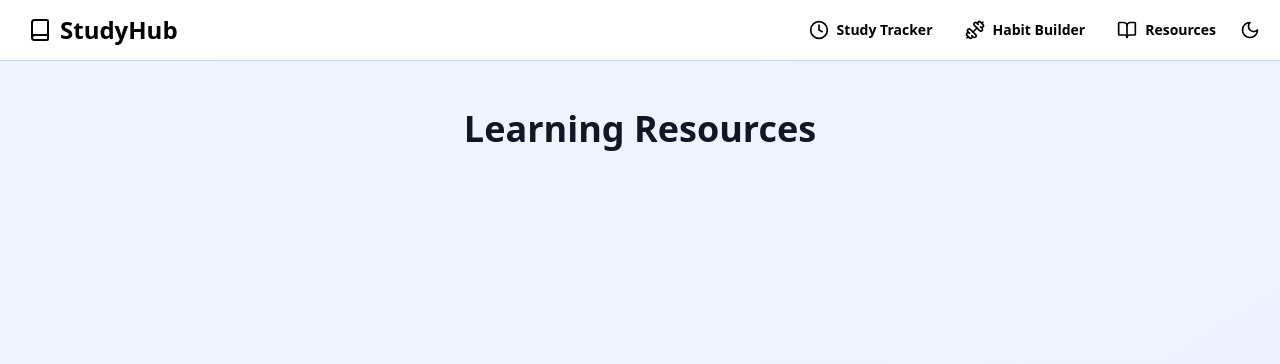
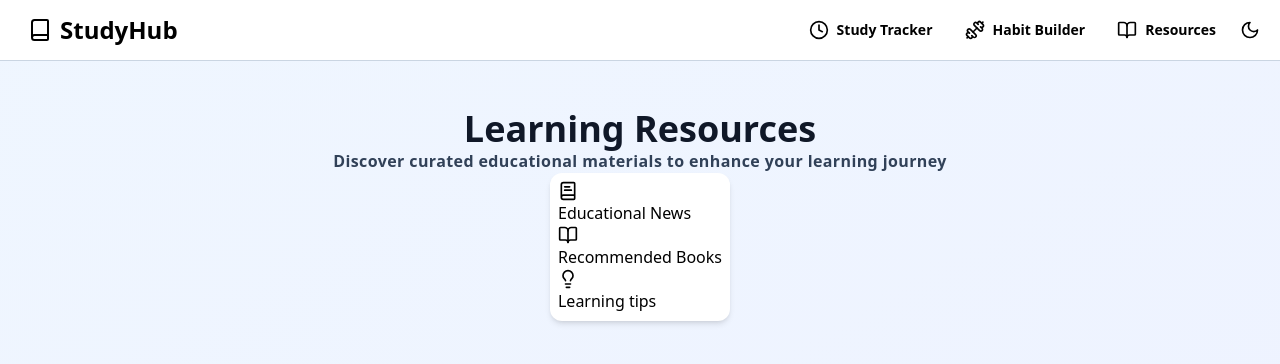
Before and after one commit to RikenMor001/StudyHub, a React (Vite) app: page /resources in a window 1280 px wide. Shown: the top 364 px of the page. Built offline with nearby package versions, Linux system fonts and the light colour scheme.

Commit message:
Update resources.jsx

```diff
--- a/src/pages/resources/resources.jsx
+++ b/src/pages/resources/resources.jsx
@@ -1,12 +1,50 @@
+
+import { BookOpen, BookText, LightbulbIcon } from "lucide-react"
+import { useState } from "react"
 
 export const Resources = () => {
+    const [activeTab, setActiveTab] = useState("news")
     return <div className="min-h-screen bg-gradient-to-br from-blue-50 to-indigo-50 py-12 px-4 sm:px-6">
         <div className="max-w-4xl mx-auto">
+
             <div className="text-center">
                 <h1 className="text-3xl sm:text-4xl font-bold text-gray-900">
                     Learning Resources
                 </h1>
+                <p className="text-slate-700 font-semibold tracking-wide">
+                    Discover curated educational materials to enhance your learning journey
+                </p>
+            </div>
+
+            <div className="flex justify-center">
+                <div className="bg-white rounded-xl shadow-md p-2 gap=2">
+                    <TabButton
+                            isActive = {activeTab === "news"}
+                            onClick = {() => setActiveTab("news")}
+                            icon={<BookText size={20}/>}
+                            label = "Educational News"
+                    />
+                    <TabButton
+                            isActive = {activeTab === "books"}
+                            onClick = {() => setActiveTab("books")}
+                            icon={<BookOpen size={20}/>}
+                            label = "Recommended Books"
+                    />
+                    <TabButton
+                            isActive = {activeTab === "tips"}
+                            onClick = {() => setActiveTab("tips")}
+                            icon={<LightbulbIcon size={20}/>}
+                            label = "Learning tips"
+                    />
+                </div>
             </div>
         </div>
     </div>
 }
+
+const TabButton = ({isActive, onClick, label, icon}) => {
+    return <div>
+        {icon}
+        <span className="hidden sm:inline">{label}</span>
+    </div>
+}
```
